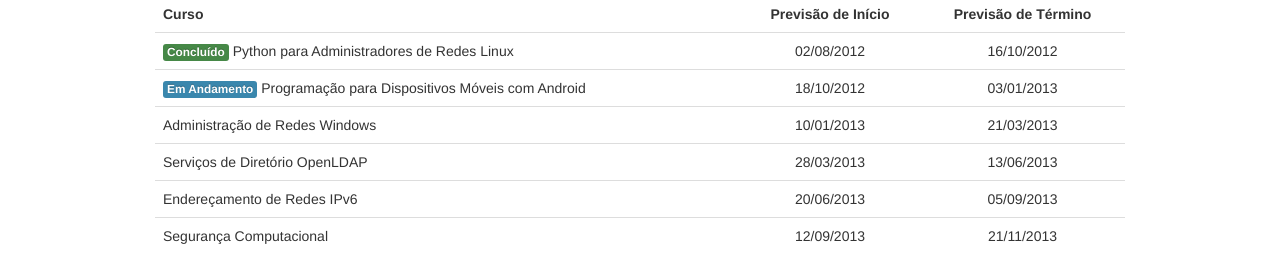
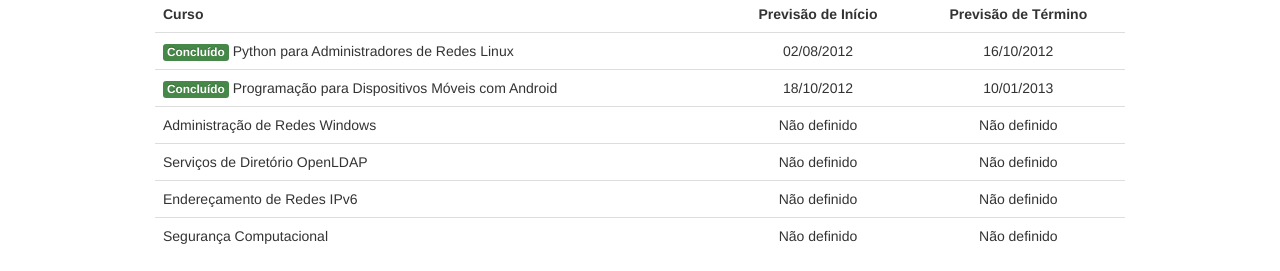
Before and after one commit to labredesdeconhecimento/labredesdeconhecimento.github.com, a plain HTML site: page index.html in a window 1280 px wide. Shown: the part 471-742 px from the top of the page. Drawn offline with Linux system fonts and the light colour scheme.

Commit message:
Alterado datas no cronograma

```diff
--- a/index.html
+++ b/index.html
@@ -101,29 +101,29 @@
 								<td class="centralyze">16/10/2012</td>
 							</tr>
 							<tr>
-								<td><span class="label label-info">Em Andamento</span> Programação para Dispositivos Móveis com Android</td>
+								<td><span class="label label-success">Concluído</span> Programação para Dispositivos Móveis com Android</td>
 								<td class="centralyze">18/10/2012</td>
-								<td class="centralyze">03/01/2013</td>
+								<td class="centralyze">10/01/2013</td>
 							</tr>
 							<tr>
 								<td>Administração de Redes Windows</td>
-								<td class="centralyze">10/01/2013</td>
-								<td class="centralyze">21/03/2013</td>
+								<td class="centralyze">Não definido</td>
+								<td class="centralyze">Não definido</td>
 							</tr>
 							<tr>
 								<td>Serviços de Diretório OpenLDAP</td>
-								<td class="centralyze">28/03/2013</td>
-								<td class="centralyze">13/06/2013</td>
+								<td class="centralyze">Não definido</td>
+								<td class="centralyze">Não definido</td>
 							</tr>
 							<tr>
 								<td>Endereçamento de Redes IPv6</td>
-								<td class="centralyze">20/06/2013</td>
-								<td class="centralyze">05/09/2013</td>
+								<td class="centralyze">Não definido</td>
+								<td class="centralyze">Não definido</td>
 							</tr>
 							<tr>
 								<td>Segurança Computacional</td>
-								<td class="centralyze">12/09/2013</td>
-								<td class="centralyze">21/11/2013</td>
+								<td class="centralyze">Não definido</td>
+								<td class="centralyze">Não definido</td>
 							</tr>
 						</tbody>
 					</table>
```
